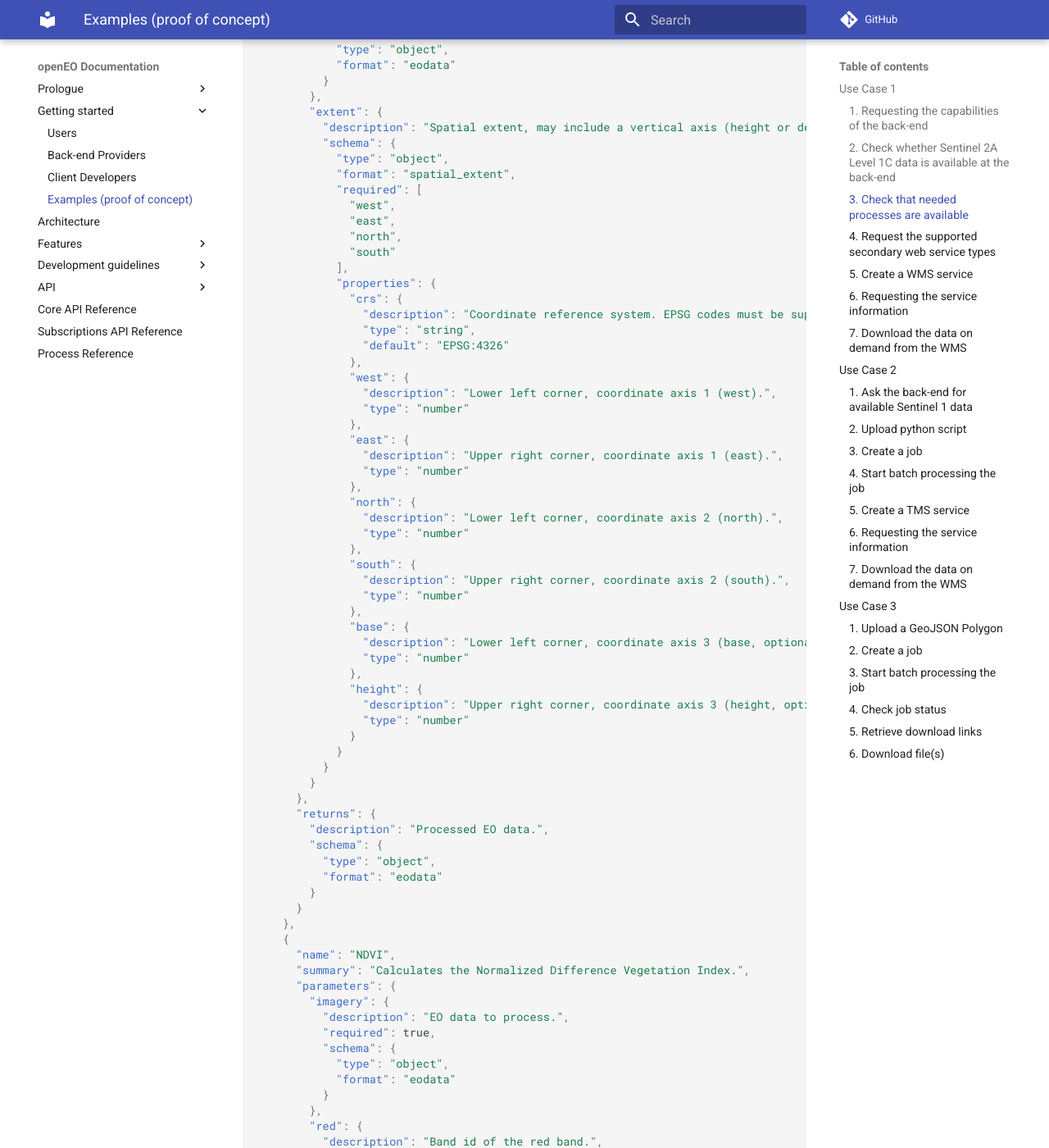
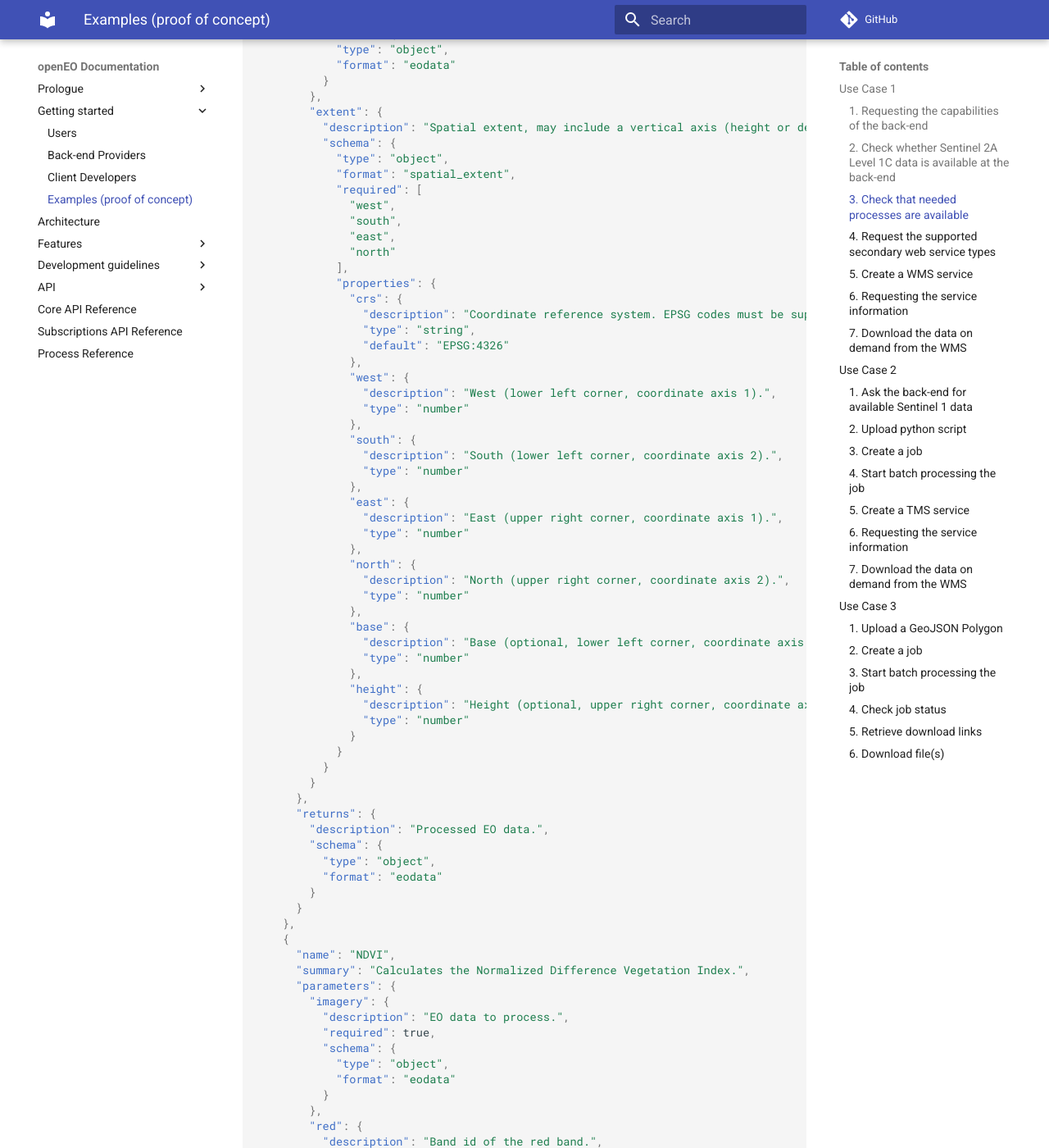
Before and after one commit to Open-EO/openeo-api, an MkDocs documentation site: the page built from docs/examples-poc.md, in a window 1280 px wide and 1400 px high, scrolled down 5662 px. Shown: the whole window at 82% size. Built offline with MkDocs 1.6.1 and Material for MkDocs 9.7.7, drawn with Linux system fonts in a browser that asks for light colours; comment, search, counter and statistics services are not loaded; some of the changed text lies outside the part shown.

Commit message:
- Fixed the definition of spatial extents by swapping north and south. - Replaced the outdated occurrences of `srs` with `crs` in spatial extents. - Added missing required descriptions to process definitions.

```diff
--- a/docs/examples-poc.md
+++ b/docs/examples-poc.md
@@ -289,9 +289,9 @@ Content-Type: application/json; charset=utf-8
             "format": "spatial_extent",
             "required": [
               "west",
+              "south",
               "east",
-              "north",
-              "south"
+              "north"
             ],
             "properties": {
               "crs": {
@@ -300,27 +300,27 @@ Content-Type: application/json; charset=utf-8
                 "default": "EPSG:4326"
               },
               "west": {
-                "description": "Lower left corner, coordinate axis 1 (west).",
+                "description": "West (lower left corner, coordinate axis 1).",
+                "type": "number"
+              },
+              "south": {
+                "description": "South (lower left corner, coordinate axis 2).",
                 "type": "number"
               },
               "east": {
-                "description": "Upper right corner, coordinate axis 1 (east).",
+                "description": "East (upper right corner, coordinate axis 1).",
                 "type": "number"
               },
               "north": {
-                "description": "Lower left corner, coordinate axis 2 (north).",
-                "type": "number"
-              },
-              "south": {
-                "description": "Upper right corner, coordinate axis 2 (south).",
+                "description": "North (upper right corner, coordinate axis 2).",
                 "type": "number"
               },
               "base": {
-                "description": "Lower left corner, coordinate axis 3 (base, optional).",
+                "description": "Base (optional, lower left corner, coordinate axis 3).",
                 "type": "number"
               },
               "height": {
-                "description": "Upper right corner, coordinate axis 3 (height, optional).",
+                "description": "Height (optional, upper right corner, coordinate axis 3).",
                 "type": "number"
               }
             }
@@ -657,9 +657,9 @@ Content-Type: application/json; charset=utf-8
         },
         "extent":{
           "west":16.1,
+          "south":47.2,
           "east":16.6,
-          "north":48.6,
-          "south":47.2
+          "north":48.6
         }
       },
       "extent":[
@@ -806,9 +806,9 @@ Content-Type: application/json; charset=utf-8
         },
         "extent":{
           "west":16.1,
+          "south":47.2,
           "east":16.6,
-          "north":48.6,
-          "south":47.2
+          "north":48.6
         }
       },
       "extent":[
@@ -881,9 +881,9 @@ Content-Type: application/json; charset=utf-8
         },
         "extent":{
           "west":16.1,
+          "south":47.2,
           "east":16.6,
-          "north":48.6,
-          "south":47.2
+          "north":48.6
         }
       },
       "extent":[
```
Also changed, not shown: CHANGELOG.md (+6 -1 lines), docs/guidelines-clients.md (+3 -3 lines), docs/jobs.md (+13 -9 lines), docs/processgraphs.md (+7 -5 lines), processes.json (+14 -11 lines), subscriptions.json (+16 -16 lines), openapi.json.
